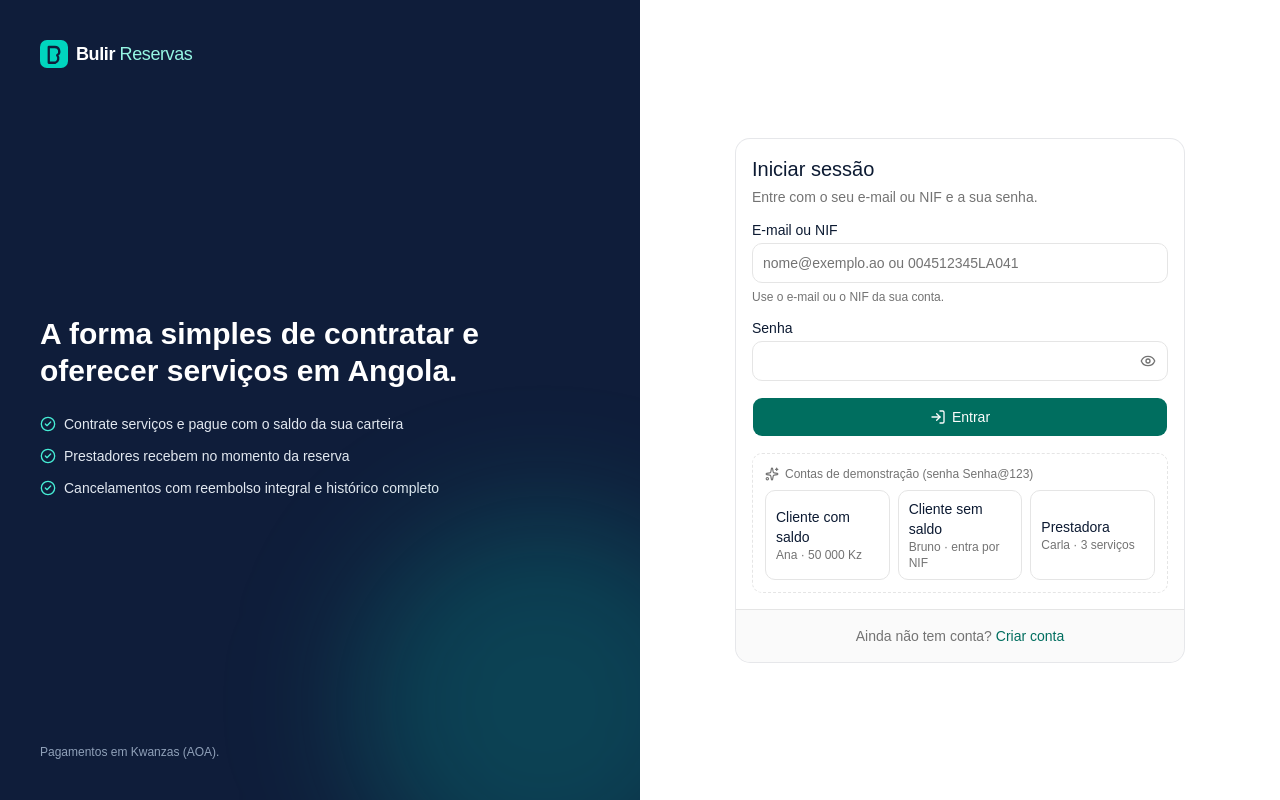
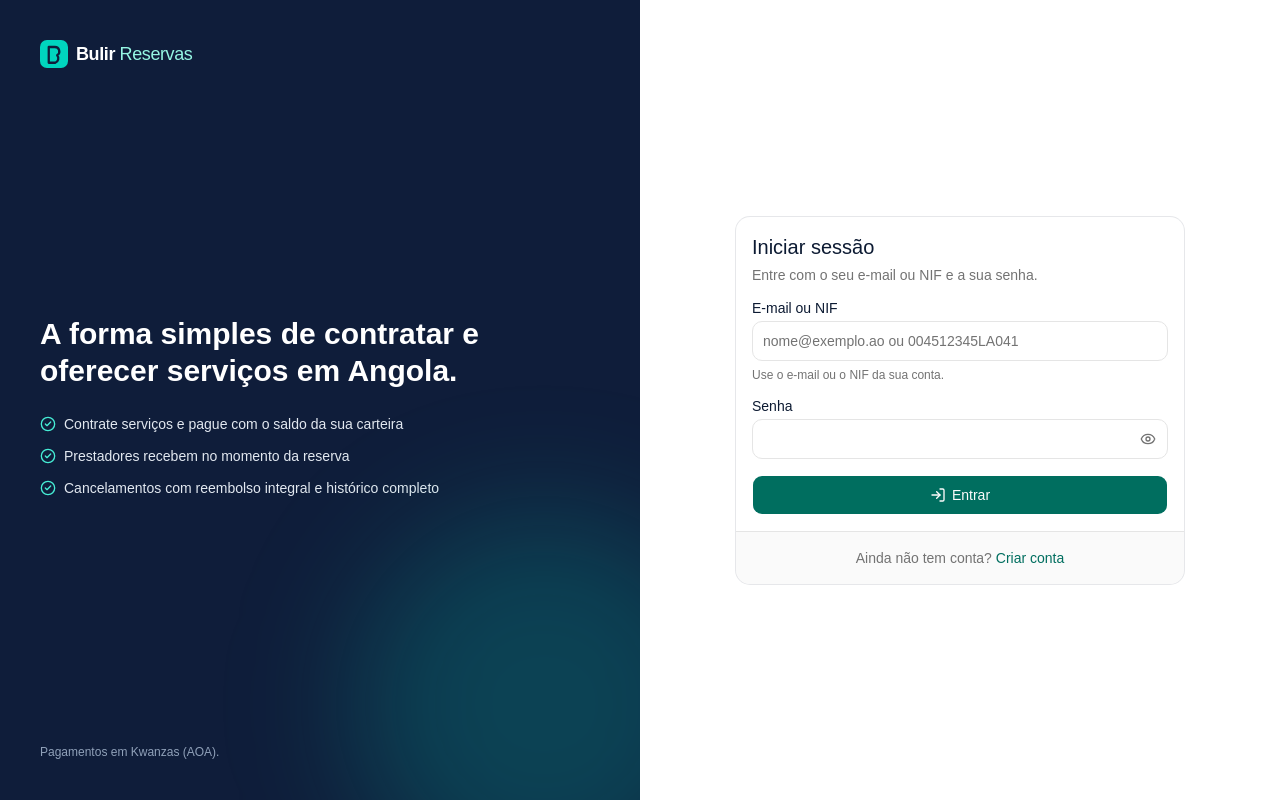
Before and after one commit to InacioRodrigues/bulir-reservas-web, a React (Vite) app: page /login in a window 1280 px wide. Built offline with nearby package versions, Linux system fonts and the light colour scheme; no server answers.

Commit message:
feat(auth): remove demo account shortcuts from the login screen

```diff
--- a/src/features/auth/components/LoginForm.tsx
+++ b/src/features/auth/components/LoginForm.tsx
@@ -1,18 +1,16 @@
 import { zodResolver } from '@hookform/resolvers/zod'
-import { Loader2, LogIn, Sparkles } from 'lucide-react'
+import { Loader2, LogIn } from 'lucide-react'
 import { useForm, useWatch } from 'react-hook-form'
 import { getErrorMessage, toApiError } from '@/shared/api/errors'
 import { fieldA11y } from '@/shared/components/field-a11y'
 import { FormField } from '@/shared/components/FormField'
 import { PasswordInput } from '@/shared/components/PasswordInput'
-import { env } from '@/shared/config/env'
 import { loginSchema, type LoginInput, type LoginValues } from '@/shared/contract/schemas'
 import type { User } from '@/shared/contract/types'
 import { useCountdown } from '@/shared/hooks/useCountdown'
 import { Alert, AlertDescription } from '@/shared/ui/alert'
 import { Button } from '@/shared/ui/button'
 import { Input } from '@/shared/ui/input'
-import { DEMO_ACCOUNTS, DEMO_PASSWORD } from '../demo-accounts'
 import { useLogin } from '../hooks'
 
 export function LoginForm({ onSuccess }: { onSuccess: (user: User) => void }) {
@@ -37,10 +35,6 @@ export function LoginForm({ onSuccess }: { onSuccess: (user: User) => void }) {
       form.setFocus('password')
     }
   })
-
-  const fillDemo = (demoIdentifier: string) => {
-    form.reset({ identifier: demoIdentifier, password: DEMO_PASSWORD })
-  }
 
   const busy = isSubmitting || login.isPending
   const errorMessage = login.error ? getErrorMessage(login.error) : null
@@ -86,29 +80,6 @@ export function LoginForm({ onSuccess }: { onSuccess: (user: User) => void }) {
         {busy ? <Loader2 className="animate-spin" /> : <LogIn />}
         {cooldown.active ? `Aguarde ${cooldown.secondsLeft} s` : 'Entrar'}
       </Button>
-
-      {env.showDemoAccounts && (
-        <div className="rounded-lg border border-dashed p-3">
-          <p className="mb-2 flex items-center gap-1.5 text-xs font-medium text-muted-foreground">
-            <Sparkles className="size-3.5" aria-hidden="true" /> Contas de demonstração (senha{' '}
-            {DEMO_PASSWORD})
-          </p>
-          <div className="grid gap-2 sm:grid-cols-3">
-            {DEMO_ACCOUNTS.map((account) => (
-              <Button
-                key={account.identifier}
-                type="button"
-                variant="outline"
-                className="h-auto flex-col items-start gap-0 py-2 text-left whitespace-normal"
-                onClick={() => fillDemo(account.identifier)}
-              >
-                <span>{account.label}</span>
-                <span className="text-xs font-normal text-muted-foreground">{account.hint}</span>
-              </Button>
-            ))}
-          </div>
-        </div>
-      )}
     </form>
   )
 }
--- a/src/features/auth/demo-accounts.ts
+++ /dev/null
@@ -1,8 +0,0 @@
-/** Contas criadas pelo seed da API (README da API). Só para facilitar a avaliação. */
-export const DEMO_PASSWORD = 'Senha@123'
-
-export const DEMO_ACCOUNTS = [
-  { label: 'Cliente com saldo', identifier: 'ana.cliente@bulir.demo', hint: 'Ana · 50 000 Kz' },
-  { label: 'Cliente sem saldo', identifier: '006798765LA042', hint: 'Bruno · entra por NIF' },
-  { label: 'Prestadora', identifier: 'carla.prestadora@bulir.demo', hint: 'Carla · 3 serviços' },
-] as const
--- a/src/shared/config/env.ts
+++ b/src/shared/config/env.ts
@@ -13,6 +13,4 @@ function readApiUrl(): string {
 export const env = {
   apiUrl: readApiUrl(),
   apiBaseUrl: `${readApiUrl()}/api/v1`,
-  /** Mostra atalhos para as contas de demonstração (seed) no ecrã de login. */
-  showDemoAccounts: import.meta.env.VITE_DEMO_ACCOUNTS !== 'false',
 } as const
--- a/src/vite-env.d.ts
+++ b/src/vite-env.d.ts
@@ -2,7 +2,6 @@
 
 interface ImportMetaEnv {
   readonly VITE_API_URL: string
-  readonly VITE_DEMO_ACCOUNTS?: string
 }
 
 interface ImportMeta {
```
Also changed, not shown: 2 other files (tests, documents, lock files or other folders).
